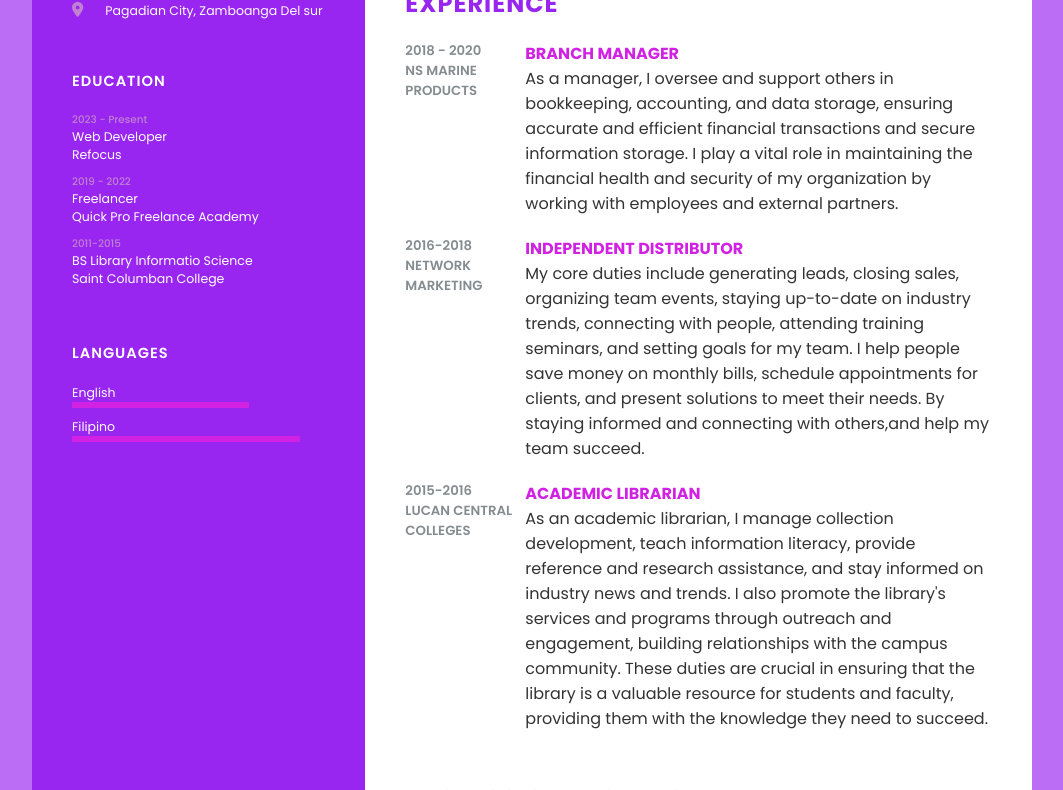
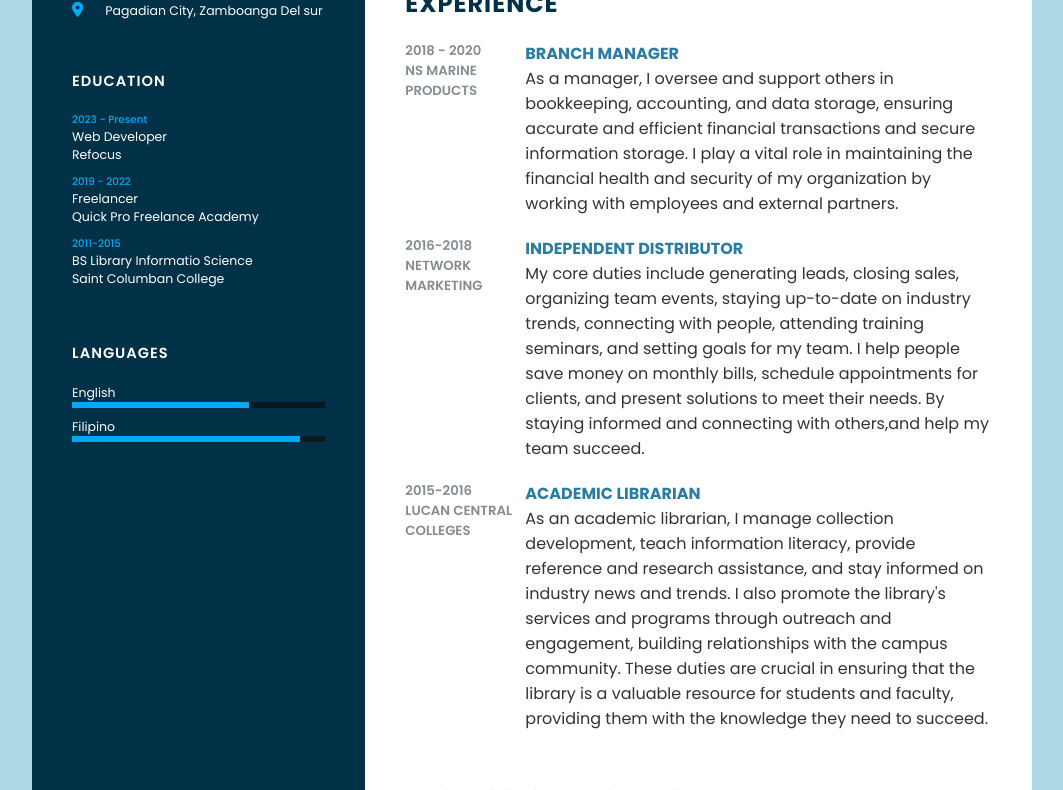
Before and after one commit to jonricch/Aranco-CV, a plain HTML site: page index.html in a window 1280 px wide. Shown: the part 649-1439 px from the top of the page, without its empty margins (108-1171 px from the left). Drawn offline with Linux system fonts and the light colour scheme.

Commit message:
Added changes

```diff
--- a/style.css
+++ b/style.css
@@ -8,7 +8,7 @@
 }
 
 body {
-  background: #bb6ef5;
+  background: lightblue;
   display: flex;
   justify-content: center;
   align-items: center;
@@ -29,7 +29,7 @@ body {
 
 .container .left_side {
   position: relative;
-  background: #9926f0;
+  background: #003147;
   padding: 40px;
 }
 
@@ -107,7 +107,7 @@ body {
   display: inline-block;
   width: 30px;
   font-size: 15px;
-  color: #c180d1;
+  color: #03a9f4;
 }
 
 .contactinfo ul li span {
@@ -120,7 +120,7 @@ body {
 }
 
 .contactinfo.education h5 {
-  color: #c180d1;
+  color: #03a9f4;
   font-weight: 500;
 }
 
@@ -138,7 +138,7 @@ body {
   position: relative;
   width: 100%;
   height: 6px;
-  background: #9926f0;
+  background: #081921;
   display: block;
 }
 
@@ -147,7 +147,7 @@ body {
   top: 0;
   left: 0;
   height: 100%;
-  background: #d122e3;
+  background: #03a9f4;
 }
 
 .about {
@@ -159,7 +159,7 @@ body {
 }
 
 .title2 {
-  color: #9926f0;
+  color: #003147;
   text-transform: uppercase;
   letter-spacing: 1px;
   margin-bottom: 10px;
@@ -187,7 +187,7 @@ p {
 
 .about .box .text h4 {
   text-transform: uppercase;
-  color: #d122e3;
+  color: #2a7da2;
   font-size: 16px;
 }
 
@@ -217,7 +217,7 @@ p {
   top: 0;
   left: 0;
   height: 100%;
-  background: #d122e3;
+  background: #03a9f4;
 }
 
 .interest ul {
@@ -233,7 +233,7 @@ p {
 }
 
 .interest ul li .fa {
-  color: #d122e3;
+  color: #03a9f4;
   font-size: 18px;
   width: 28px;
 }
```
